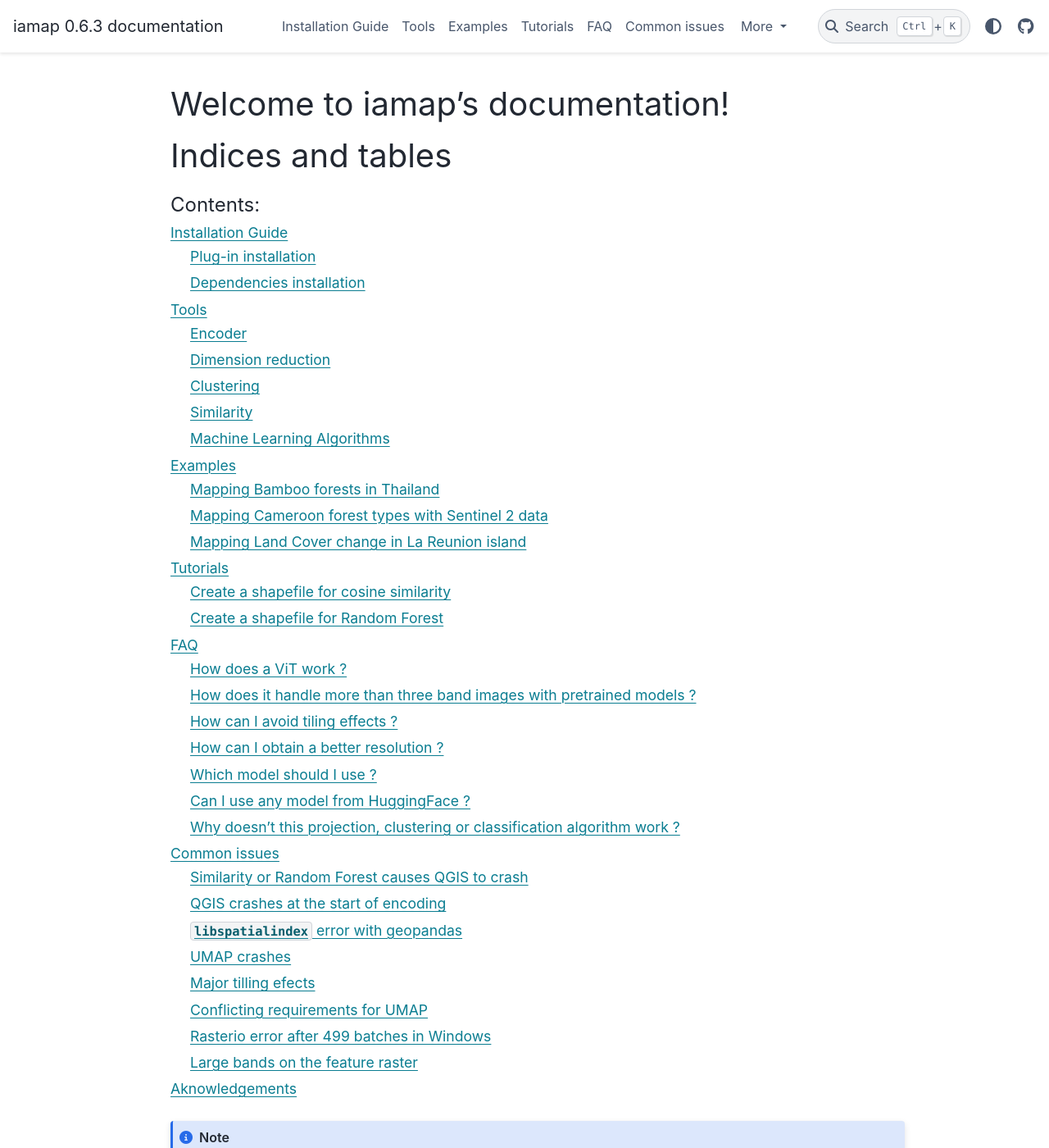
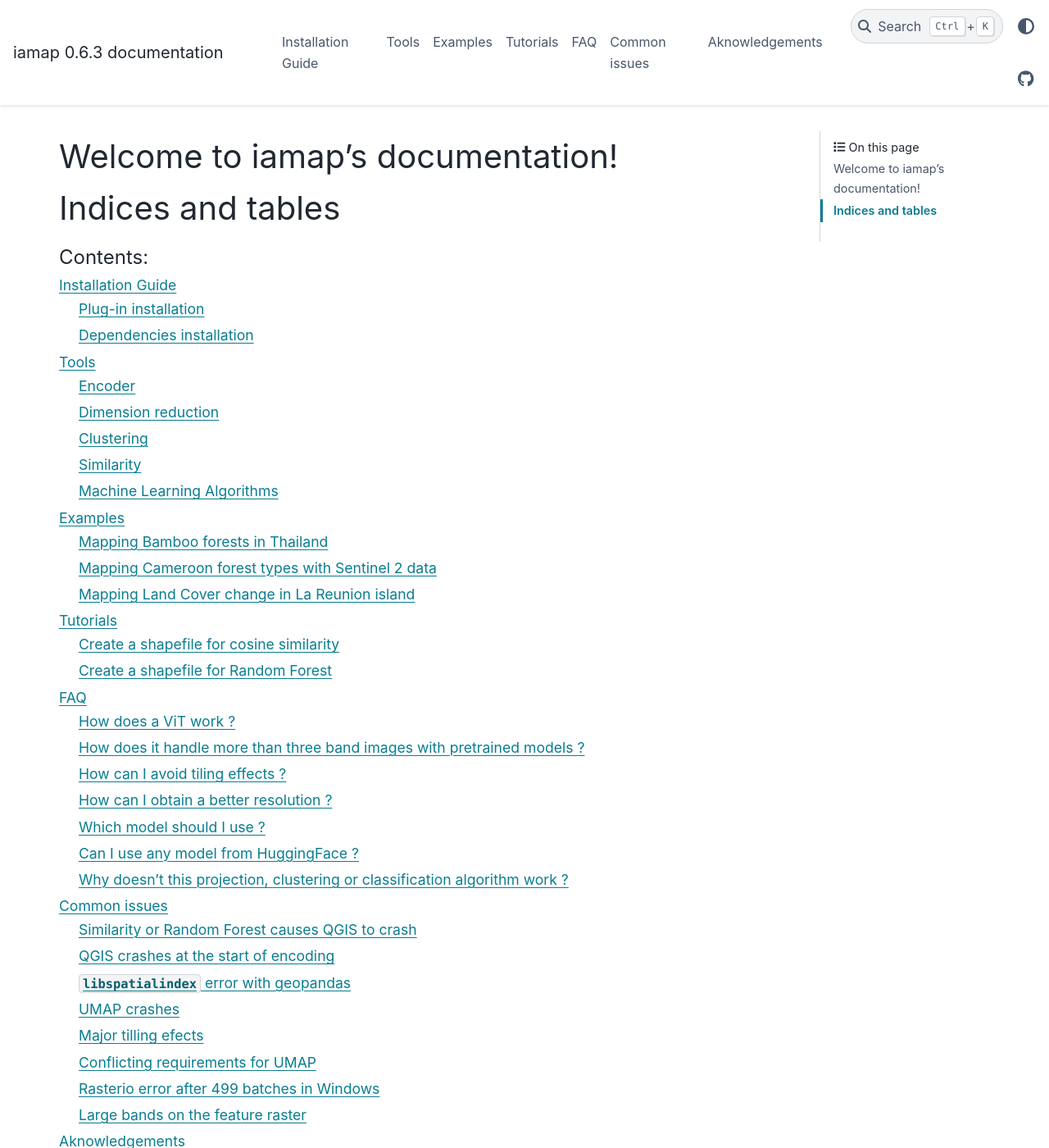
Before and after one commit to umr-amap/iamap, a Sphinx documentation site: the page built from docs/source/index.rst, in a window 1280 px wide and 1400 px high. Shown: the whole window at 82% size. Built offline with Sphinx 7.4.7 and the PyData theme 0.15.4, drawn with Linux system fonts in a browser that asks for light colours.

Commit message:
update headers

```diff
--- a/docs/source/conf.py
+++ b/docs/source/conf.py
@@ -65,8 +65,8 @@ html_favicon = "./../../icons/favicon.svg"
 html_logo = "./../../icons/favicon.svg"
 
 html_theme_options = {
-    "header_links_before_dropdown": 6,
-    "sidebarwidth": 200,
+    "header_links_before_dropdown": 7,
+    # "sidebarwidth": 200,
     "icon_links": [
         {
             "name": "GitHub",
@@ -75,10 +75,11 @@ html_theme_options = {
         },
     ],
     "show_version_warning_banner": True,
+    "show_nav_level": 3,
     "footer_start": ["copyright"],
     "footer_center": ["sphinx-version"],
-    "secondary_sidebar_items": {
-        "**/*": ["page-toc", "edit-this-page", "sourcelink"],
-        "examples/no-sidebar": [],
-    },
+    "secondary_sidebar_items": ["page-toc"],
     }
+html_sidebars = {
+  "**": []
+}
```
